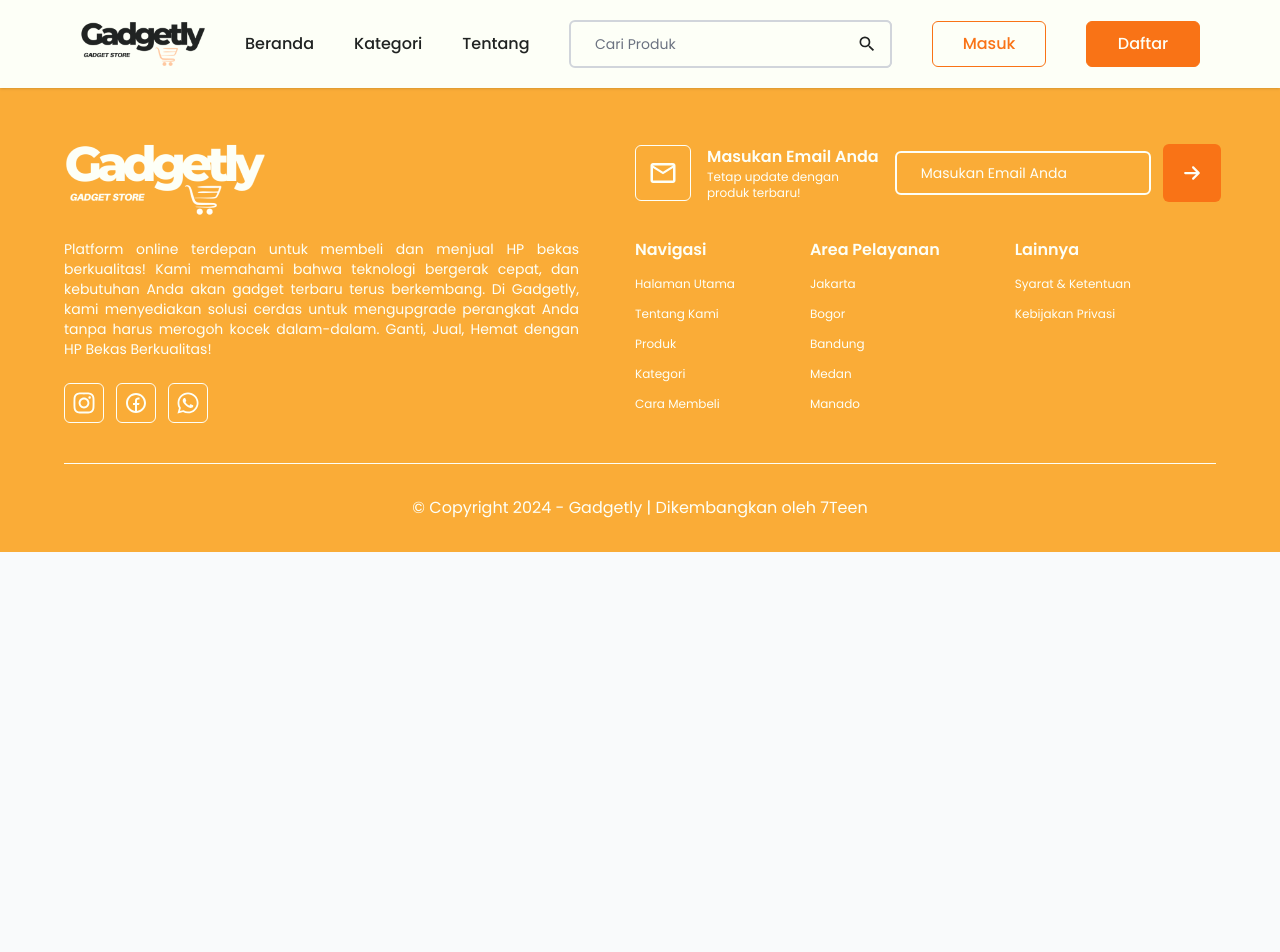
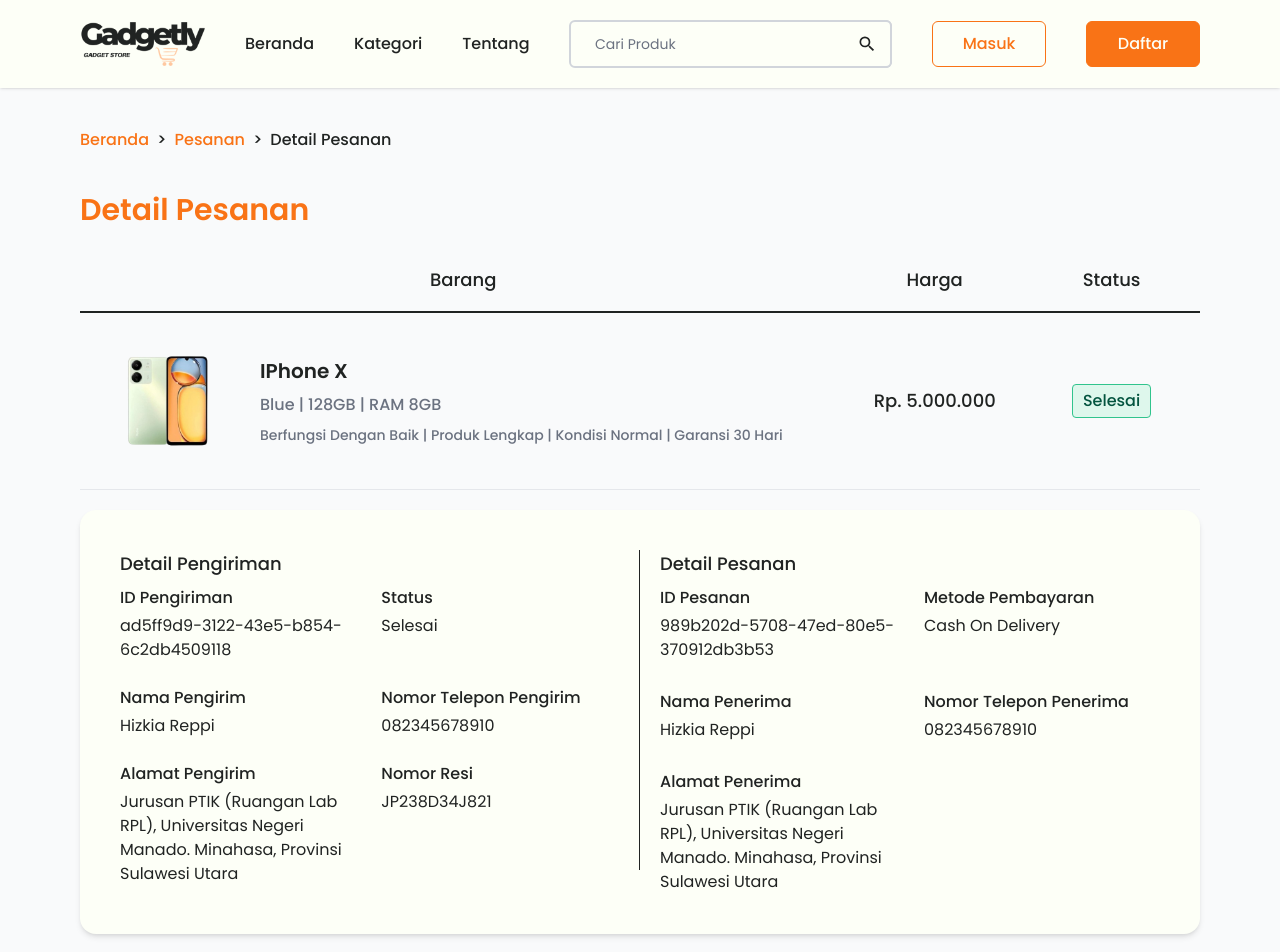
Before and after one commit to HizkiaReppi/gadgetly, a React (Vite) app: page /orders/1 in a window 1280 px wide. Shown: the top 952 px of the page. Before the commit the page ends 800 px from the top, so only its background shows below. Built offline with nearby package versions, Linux system fonts and the light colour scheme; no server answers.

Commit message:
feat: Detail Pengiriman Pesanan

```diff
--- a/src/App.jsx
+++ b/src/App.jsx
@@ -22,6 +22,7 @@
   () => import("./pages/checkout/CheckoutConfirmation"),
 );
 const AllOrders = lazy(() => import("./pages/orders/AllOrders"));
+const DetailOrder = lazy(() => import("./pages/orders/DetailOrder"));
 
 export default function App() {
   const location = useLocation();
@@ -38,6 +39,7 @@
           <Route path="cart" element={<Cart />} />
           <Route path="orders">
             <Route path="" element={<AllOrders />} />
+            <Route path=":id" element={<DetailOrder />} />
           </Route>
           <Route path="checkout">
             <Route
--- a/src/components/molecules/Navbar.jsx
+++ b/src/components/molecules/Navbar.jsx
@@ -140,6 +140,12 @@
                     >
                       Profil
                     </Link>
+                    <Link
+                      to="/orders"
+                      className="mt-2 btn btn-outline w-full px-14 text-sm"
+                    >
+                      Pesanan
+                    </Link>
                     <Button
                       onClick={handleLogout}
                       className="mt-2 w-full bg-red-600 hover:bg-red-700 lg:text-sm"
--- a/src/pages/orders/AllOrders.jsx
+++ b/src/pages/orders/AllOrders.jsx
@@ -70,7 +70,7 @@
                   <p className="badge-green">Selesai</p>
                 </td>
                 <td className="text-center">
-                  <Link to={`orders/1`}>
+                  <Link to={`/orders/1`}>
                     <IconButton icon={<FaEye className="text-xl" />} />
                   </Link>
                 </td>
@@ -109,7 +109,7 @@
                   <p className="badge-yellow">Sedang Dikirim</p>
                 </td>
                 <td className="text-center">
-                  <Link to={`orders/1`}>
+                  <Link to={`/orders/1`}>
                     <IconButton icon={<FaEye className="text-xl" />} />
                   </Link>
                 </td>
--- /dev/null
+++ b/src/pages/orders/DetailOrder.jsx
@@ -0,0 +1,139 @@
+import Breadcrumb from "../../components/atoms/Breadcrumb";
+import { formatToRp, toCapitalizeCase } from "../../utils/format";
+import productImage from "../../assets/homepage/product-image.png";
+
+const DetailOrder = () => {
+  const breadcrumbItems = [
+    { label: "Beranda", to: "/" },
+    { label: "Pesanan", to: "/orders" },
+    { label: "Detail Pesanan", to: null },
+  ];
+
+  return (
+    <section className="mx-10 my-10 md:mx-20 lg:mx-28">
+      <Breadcrumb items={breadcrumbItems} />
+      <div className="mt-10">
+        <h1 className="text-3xl font-semibold text-primary-500">
+          Detail Pesanan
+        </h1>
+        <section className="mt-5">
+          <table className="w-full border-collapse">
+            <thead>
+              <tr className="mb-4 h-16 rounded-xl border-b-2 border-b-black px-2 py-5">
+                <th className="w-[65%] text-center text-base font-medium md:text-lg lg:text-xl">
+                  Barang
+                </th>
+                <th className="hidden w-[15%] text-center text-base font-medium md:table-cell md:text-lg lg:text-xl">
+                  Harga
+                </th>
+                <th className="hidden w-[15%] text-center text-base font-medium md:table-cell md:text-lg lg:text-xl">
+                  Status
+                </th>
+              </tr>
+            </thead>
+            <tbody>
+              <tr className="border-b">
+                <td className="flex flex-col items-center gap-2 p-2 md:flex-row md:gap-3 lg:gap-5">
+                  <img
+                    src={productImage}
+                    alt="IPhone X"
+                    className="h-40 w-40 object-cover"
+                  />
+                  <div className="flex flex-col gap-2">
+                    <h2 className="text-lg font-semibold md:text-xl lg:text-2xl">
+                      IPhone X
+                    </h2>
+                    <p className="text-sm font-medium text-gray-500 md:text-base lg:text-lg">
+                      {toCapitalizeCase("Blue")} | 128GB | RAM 8GB
+                    </p>
+                    <p className="text-sm font-medium text-gray-500 lg:text-base">
+                      Berfungsi Dengan Baik | Produk Lengkap | Kondisi{" "}
+                      {toCapitalizeCase("NORMAL")} | Garansi 30 Hari
+                    </p>
+                    <p className="mt-2 text-base font-semibold md:hidden">
+                      Harga: {formatToRp(5000000)}
+                    </p>
+                    <p className="mt-2 text-base font-semibold md:hidden">
+                      Status: <span className="badge-green">Selesai</span>
+                    </p>
+                  </div>
+                </td>
+                <td className="my-auto hidden h-full items-center p-2 text-center text-base font-medium md:table-cell md:text-lg lg:text-xl">
+                  {formatToRp(5000000)}
+                </td>
+                <td className="hidden text-center md:table-cell">
+                  <p className="badge-green">Selesai</p>
+                </td>
+              </tr>
+            </tbody>
+          </table>
+        </section>
+        <section className="mt-5 flex flex-col justify-between gap-x-5 rounded-2xl bg-white p-10 shadow-md md:flex-row">
+          <div>
+            <h2 className="mb-2 text-lg font-medium">Detail Pengiriman</h2>
+            <div className="grid grid-cols-2 gap-5 md:gap-6 lg:gap-7">
+              <div>
+                <h6 className="mb-1 font-medium">ID Pengiriman</h6>
+                <p>ad5ff9d9-3122-43e5-b854-6c2db4509118</p>
+              </div>
+              <div>
+                <h6 className="mb-1 font-medium">Status</h6>
+                <p>Selesai</p>
+              </div>
+              <div>
+                <h6 className="mb-1 font-medium">Nama Pengirim</h6>
+                <p>Hizkia Reppi</p>
+              </div>
+              <div>
+                <h6 className="mb-1 font-medium">Nomor Telepon Pengirim</h6>
+                <p>082345678910</p>
+              </div>
+              <div>
+                <h6 className="mb-1 font-medium">Alamat Pengirim</h6>
+                <p>
+                  Jurusan PTIK (Ruangan Lab RPL), Universitas Negeri Manado.
+                  Minahasa, Provinsi Sulawesi Utara
+                </p>
+              </div>
+              <div>
+                <h6 className="mb-1 font-medium">Nomor Resi</h6>
+                <p>JP238D34J821</p>
+              </div>
+            </div>
+          </div>
+          <div className="hidden h-80 w-1 bg-black md:block"></div>
+          <div>
+            <h2 className="mb-2 text-lg font-medium">Detail Pesanan</h2>
+            <div className="grid grid-cols-2 gap-7">
+              <div>
+                <h6 className="mb-1 font-medium">ID Pesanan</h6>
+                <p>989b202d-5708-47ed-80e5-370912db3b53</p>
+              </div>
+              <div>
+                <h6 className="mb-1 font-medium">Metode Pembayaran</h6>
+                <p>Cash On Delivery</p>
+              </div>
+              <div>
+                <h6 className="mb-1 font-medium">Nama Penerima</h6>
+                <p>Hizkia Reppi</p>
+              </div>
+              <div>
+                <h6 className="mb-1 font-medium">Nomor Telepon Penerima</h6>
+                <p>082345678910</p>
+              </div>
+              <div>
+                <h6 className="mb-1 font-medium">Alamat Penerima</h6>
+                <p>
+                  Jurusan PTIK (Ruangan Lab RPL), Universitas Negeri Manado.
+                  Minahasa, Provinsi Sulawesi Utara
+                </p>
+              </div>
+            </div>
+          </div>
+        </section>
+      </div>
+    </section>
+  );
+};
+
+export default DetailOrder;
```
